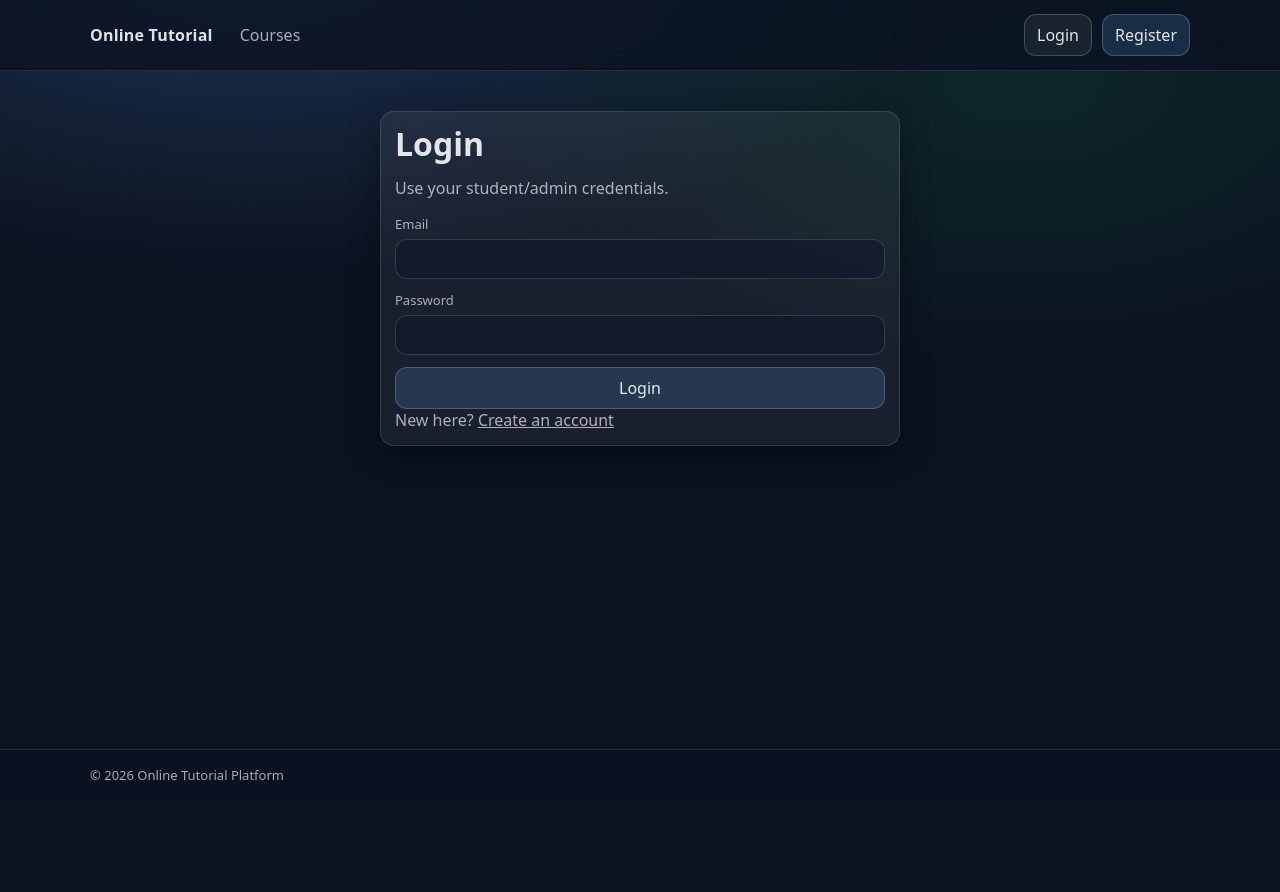
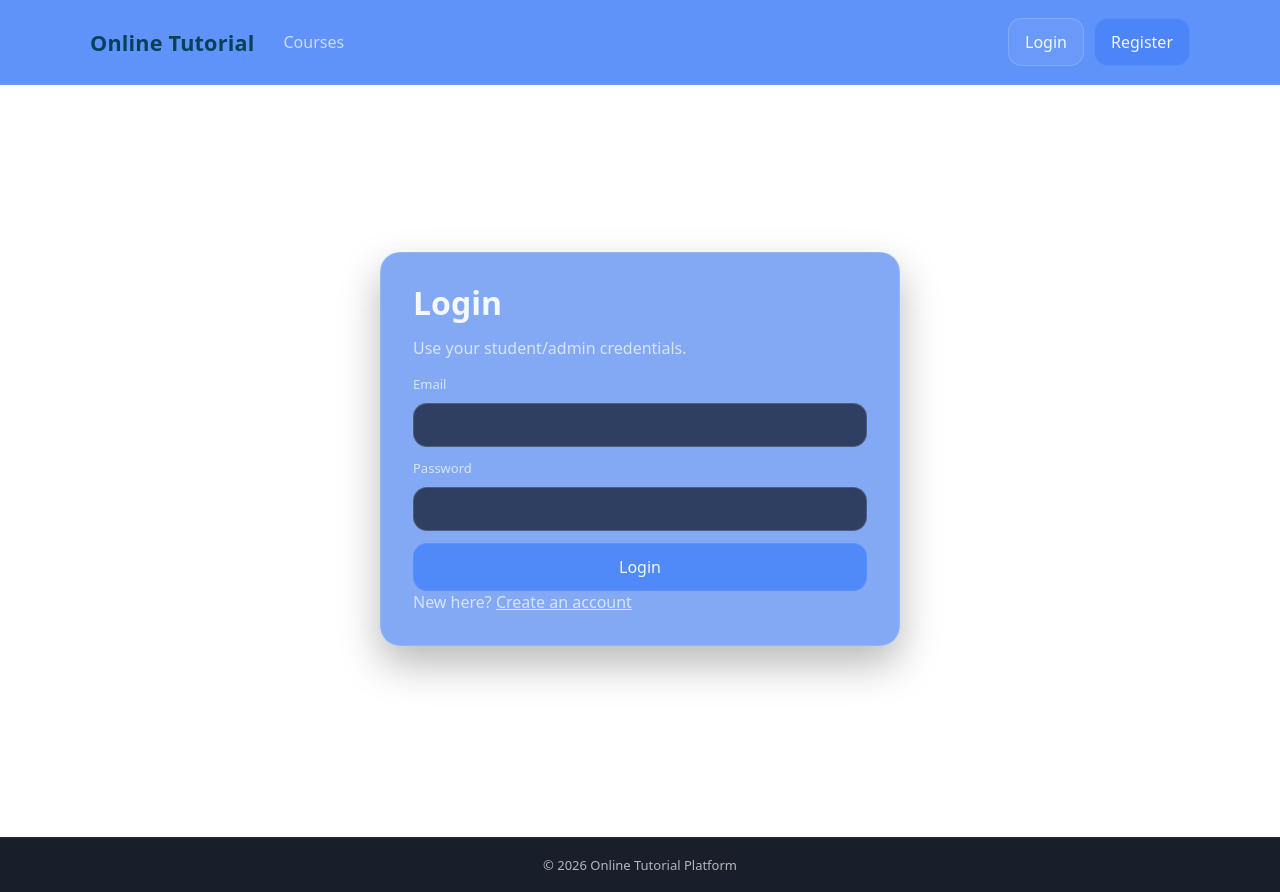
Before and after one commit to UdhayKiran1427/E-learning-platform, a React (Vite) app in the folder frontend/: page /login in a window 1280 px wide. Before the commit the page ends 800 px from the top, so only its background shows below. Built offline with nearby package versions, Linux system fonts and the light colour scheme.

Commit message:
Fixed some UI error

```diff
--- a/frontend/src/App.css
+++ b/frontend/src/App.css
@@ -2,6 +2,7 @@
   min-height: 100vh;
   display: flex;
   flex-direction: column;
+  /* background: linear-gradient(180deg, rgba(7, 11, 25, 0.94), rgba(10, 18, 32, 0.99)); */
 }
 
 .container {
@@ -13,21 +14,24 @@
   position: sticky;
   top: 0;
   z-index: 20;
-  backdrop-filter: blur(10px);
-  background: rgba(10, 18, 32, 0.75);
-  border-bottom: 1px solid rgba(255, 255, 255, 0.1);
+  backdrop-filter: blur(14px);
+  background: rgba(73, 132, 249, 0.88);
+  border-bottom: 1px solid rgba(255, 255, 255, 0.06);
 }
 
 .topbar-inner {
   display: flex;
   gap: 16px;
   align-items: center;
-  padding: 14px 0;
+  justify-content: space-between;
+  padding: 18px 0;
 }
 
 .brand {
-  font-weight: 800;
+  font-weight: 900;
   letter-spacing: 0.2px;
+  font-size: 1.35rem;
+  color: #09405a;
   text-decoration: none;
   white-space: nowrap;
 }
@@ -43,15 +47,17 @@
 .nav a {
   text-decoration: none;
   color: var(--muted);
-  padding: 6px 10px;
-  border-radius: 10px;
+  padding: 8px 12px;
+  border-radius: 12px;
   border: 1px solid transparent;
+  transition: all 0.2s ease;
 }
 
+.nav a:hover,
 .nav a.active {
   color: var(--text);
-  background: rgba(255, 255, 255, 0.06);
-  border-color: rgba(255, 255, 255, 0.12);
+  background: rgba(255, 255, 255, 0.08);
+  border-color: rgba(255, 255, 255, 0.14);
 }
 
 .authbox {
@@ -65,7 +71,7 @@
   font-size: 13px;
   padding: 6px 10px;
   border: 1px solid rgba(255, 255, 255, 0.12);
-  background: rgba(255, 255, 255, 0.06);
+  background: rgba(255, 255, 255, 0.04);
   border-radius: 999px;
   max-width: 320px;
   overflow: hidden;
@@ -74,19 +80,21 @@
 }
 
 .main {
-  padding: 20px 0 40px;
+  padding: 24px 0 48px;
   flex: 1;
 }
 
 .footer {
-  border-top: 1px solid rgba(255, 255, 255, 0.1);
-  background: rgba(10, 18, 32, 0.6);
+  border-top: 1px solid rgba(255, 255, 255, 0.08);
+  background: rgba(5, 12, 26, 0.92);
 }
 
 .footer-inner {
-  padding: 16px 0;
+  padding: 18px 0;
   color: var(--muted);
   font-size: 13px;
+  display: flex;
+  justify-content: center;
 }
 
 .h1 {
@@ -104,6 +112,10 @@
   justify-content: space-between;
   gap: 16px;
   align-items: flex-end;
+  padding: 20px;
+  border-radius: 20px;
+  background: rgba(255, 255, 255, 0.03);
+  border: 1px solid rgba(255, 255, 255, 0.06);
 }
 
 .stack {
@@ -161,10 +173,17 @@
 
 .card {
   border: 1px solid var(--card-border);
-  background: var(--card);
-  border-radius: 14px;
-  padding: 14px;
+  background: rgba(114, 158, 244, 0.88);
+  border-radius: 20px;
+  padding: 22px;
   box-shadow: var(--shadow);
+  transition: transform 0.25s ease, box-shadow 0.25s ease, border-color 0.25s ease;
+}
+
+.card:hover {
+  transform: translateY(-2px);
+  box-shadow: rgba(0, 0, 0, 0.3) 0 24px 50px;
+  border-color: rgba(96, 165, 250, 0.3);
 }
 
 .card-title {
@@ -173,29 +192,31 @@
 
 .badge {
   font-size: 12px;
-  padding: 4px 8px;
+  padding: 6px 10px;
   border-radius: 999px;
   border: 1px solid rgba(255, 255, 255, 0.14);
   color: var(--muted);
-  background: rgba(255, 255, 255, 0.04);
+  background: rgba(255, 255, 255, 0.06);
 }
 
 .btn {
-  border: 1px solid rgba(255, 255, 255, 0.2);
-  background: rgba(96, 165, 250, 0.18);
+  border: 1px solid rgba(96, 165, 250, 0.35);
+  background: rgba(73, 132, 249, 0.88);
   color: var(--text);
-  padding: 9px 12px;
-  border-radius: 12px;
+  padding: 12px 16px;
+  border-radius: 14px;
   cursor: pointer;
   text-decoration: none;
   display: inline-flex;
   align-items: center;
   justify-content: center;
   gap: 8px;
+  transition: transform 0.2s ease, background-color 0.2s ease, box-shadow 0.2s ease;
 }
 
 .btn:hover {
-  background: rgba(96, 165, 250, 0.25);
+  transform: translateY(-1px);
+  background: rgba(96, 165, 250, 0.3);
 }
 
 .btn:disabled {
@@ -204,7 +225,8 @@
 }
 
 .btn-secondary {
-  background: rgba(255, 255, 255, 0.06);
+  background: rgba(255, 255, 255, 0.07);
+  border-color: rgba(255, 255, 255, 0.16);
 }
 
 .btn-danger {
@@ -213,31 +235,39 @@
 }
 
 .btn-danger:hover {
-  background: rgba(239, 68, 68, 0.25);
+  background: rgba(239, 68, 68, 0.26);
 }
 
 .input {
   width: 100%;
-  padding: 10px 12px;
-  border-radius: 12px;
-  border: 1px solid rgba(255, 255, 255, 0.14);
-  background: rgba(15, 23, 42, 0.55);
+  padding: 12px 14px;
+  border-radius: 14px;
+  border: 1px solid rgba(255, 255, 255, 0.16);
+  background: rgba(15, 23, 42, 0.72);
   color: var(--text);
+  transition: border-color 0.2s ease, box-shadow 0.2s ease;
+}
+
+.input:focus {
+  outline: none;
+  border-color: rgba(96, 165, 250, 0.6);
+  box-shadow: 0 0 0 4px rgba(96, 165, 250, 0.12);
 }
 
 .label {
   display: flex;
   flex-direction: column;
-  gap: 6px;
+  gap: 10px;
   color: var(--muted);
   font-size: 13px;
 }
 
 .alert {
-  padding: 10px 12px;
-  border-radius: 12px;
-  border: 1px solid rgba(255, 255, 255, 0.14);
+  padding: 14px 16px;
+  border-radius: 16px;
+  border: 1px solid rgba(255, 255, 255, 0.12);
   background: rgba(255, 255, 255, 0.05);
+  color: var(--text);
 }
 
 .alert.error,
@@ -255,12 +285,14 @@
 .auth-wrap {
   display: flex;
   justify-content: center;
-  align-items: flex-start;
-  padding-top: 20px;
+  align-items: center;
+  min-height: calc(100vh - 120px);
+  padding: 36px 0;
 }
 
 .auth-card {
   width: min(520px, 100%);
+  padding: 32px;
 }
 
 .table {
--- a/frontend/src/components/Layout.jsx
+++ b/frontend/src/components/Layout.jsx
@@ -22,10 +22,11 @@ export function Layout() {
            ): null}
             {isAuthed && user?.role === 'student' ? (
               <>
-              <NavLink to="/me/enrollments">My Enrollments</NavLink>
               <NavLink to="/" end>
               Courses
             </NavLink>
+              <NavLink to="/me/enrollments">My Enrollments</NavLink>
+              <NavLink to="/me/profile">Profile</NavLink>
             </>
             ) : null}
             {isAuthed && user?.role === 'admin' ? (
@@ -35,6 +36,7 @@ export function Layout() {
                 <NavLink to="/admin/students">Students</NavLink>
                 <NavLink to="/admin/enrollments">Enrollments</NavLink>
                 <NavLink to="/admin/admins">Create Admin</NavLink>
+                <NavLink to="/me/profile">Profile</NavLink>
               </>
             ) : null}
           </nav>
--- a/frontend/src/index.css
+++ b/frontend/src/index.css
@@ -1,28 +1,35 @@
 :root {
-  --bg: #0b1220;
-  --panel: #0f172a;
-  --card: rgba(255, 255, 255, 0.06);
-  --card-border: rgba(255, 255, 255, 0.12);
-  --text: rgba(255, 255, 255, 0.88);
-  --muted: rgba(255, 255, 255, 0.65);
+  /* --bg: #070f1f; */
+  --panel: #0d162f;
+  --card: rgba(15, 23, 42, 0.75);
+  --card-border: rgba(255, 255, 255, 0.14);
+  --text: rgba(255, 255, 255, 0.92);
+  --muted: rgba(255, 255, 255, 0.68);
   --danger: #ef4444;
   --success: #22c55e;
   --primary: #60a5fa;
-  --shadow: rgba(0, 0, 0, 0.35) 0 10px 30px;
+  --shadow: rgba(0, 0, 0, 0.28) 0 18px 40px;
   font-family: system-ui, -apple-system, 'Segoe UI', Roboto, Arial, sans-serif;
   color: var(--text);
-  background: radial-gradient(1200px 600px at 20% -10%, rgba(96, 165, 250, 0.25), transparent 60%),
-    radial-gradient(900px 500px at 80% 10%, rgba(34, 197, 94, 0.12), transparent 60%),
-    var(--bg);
+  /* background: radial-gradient(1200px 600px at 20% -10%, rgba(96, 165, 250, 0.22), transparent 60%),
+    radial-gradient(900px 500px at 80% 10%, rgba(34, 197, 94, 0.1), transparent 60%),
+    var(--bg); */
 }
 
 * {
   box-sizing: border-box;
 }
 
+html,
+body {
+  min-height: 100%;
+}
+
 body {
   margin: 0;
-  min-height: 100vh;
+  /* background: radial-gradient(circle at top left, rgba(96, 165, 250, 0.12), transparent 30%),
+    radial-gradient(circle at bottom right, rgba(34, 197, 94, 0.08), transparent 30%),
+    var(--bg); */
 }
 
 a {
--- a/frontend/src/pages/MyEnrollmentsPage.jsx
+++ b/frontend/src/pages/MyEnrollmentsPage.jsx
@@ -45,7 +45,7 @@ export function MyEnrollmentsPage() {
                 <span className="badge">Progress: {e.progress_percentage ?? 0}%</span>
               </div>
               {e.course_id ? (
-                <Link className="btn btn-secondary" to={`/courses/${e.course_id}`}>
+                <Link className="btn btn-secondary" to={`/courses/${e.course_id}/view`}>
                   View course
                 </Link>
               ) : (
--- /dev/null
+++ b/frontend/src/pages/ProfilePage.jsx
@@ -0,0 +1,110 @@
+import { useEffect, useState } from 'react'
+import { Link } from 'react-router-dom'
+import { useAuth } from '../auth/AuthContext.jsx'
+import { api, unwrap } from '../lib/api'
+import { setStoredUser } from '../lib/storage'
+
+export function ProfilePage() {
+  const { user } = useAuth()
+  const [form, setForm] = useState({ fullName: '', email: '', currentPassword: '', newPassword: '' })
+  const [loading, setLoading] = useState(true)
+  const [busy, setBusy] = useState(false)
+  const [error, setError] = useState('')
+  const [success, setSuccess] = useState('')
+
+  useEffect(() => {
+    async function load() {
+      try {
+        setError('')
+        const res = await api.get('/auth/profile')
+        const prof = unwrap(res)
+        setForm((s) => ({ ...s, fullName: prof?.fullName || prof?.full_name || '', email: prof?.email || '' }))
+      } catch (e) {
+        setError(e?.response?.data?.message || e.message || 'Failed to load profile')
+      } finally {
+        setLoading(false)
+      }
+    }
+    load()
+  }, [])
+
+  function onChange(e) {
+    const { name, value } = e.target
+    setForm((s) => ({ ...s, [name]: value }))
+  }
+
+  async function onSubmit(e) {
+    e.preventDefault()
+    setBusy(true)
+    setError('')
+    setSuccess('')
+    try {
+      const payload = {
+        fullName: form.fullName,
+        email: form.email,
+        currentPassword: form.currentPassword,
+        newPassword: form.newPassword || undefined,
+      }
+      await api.put('/users/profile', payload)
+      // refresh stored profile
+      const prof = unwrap(await api.get('/auth/profile'))
+      setStoredUser(prof)
+      setSuccess('Profile updated successfully. Reloading...')
+      // small delay then reload to refresh AuthContext
+      setTimeout(() => window.location.reload(), 800)
+    } catch (err) {
+      setError(err?.response?.data?.message || err.message || 'Failed to update profile')
+    } finally {
+      setBusy(false)
+    }
+  }
+
+  if (loading) return <div className="card">Loading…</div>
+
+  return (
+    <div className="stack gap-16">
+      <div className="page-head">
+        <div>
+          <h1 className="h1">Profile</h1>
+          <p className="muted">View and update your profile information.</p>
+        </div>
+        <Link className="btn btn-secondary" to="/">
+          Back
+        </Link>
+      </div>
+
+      {error ? <div className="card error">{error}</div> : null}
+      {success ? <div className="card success">{success}</div> : null}
+
+      <form onSubmit={onSubmit} className="card stack gap-12">
+        <label className="label">
+          Full name
+          <input name="fullName" value={form.fullName} onChange={onChange} className="input" />
+        </label>
+
+        <label className="label">
+          Email
+          <input name="email" value={form.email} onChange={onChange} type="email" className="input" />
+        </label>
+
+        <label className="label">
+          Current password (required)
+          <input name="currentPassword" value={form.currentPassword} onChange={onChange} type="password" className="input" />
+        </label>
+
+        <label className="label">
+          New password (leave empty to keep current)
+          <input name="newPassword" value={form.newPassword} onChange={onChange} type="password" className="input" />
+        </label>
+
+        <div className="row">
+          <button className="btn" type="submit" disabled={busy}>
+            {busy ? 'Saving…' : 'Save Profile'}
+          </button>
+        </div>
+      </form>
+    </div>
+  )
+}
+
+export default ProfilePage
```
Also changed, not shown: frontend/src/App.jsx (+12 -0 lines), frontend/src/pages/CourseDetailsPage.jsx (+6 -3 lines), frontend/src/pages/CourseViewPage.jsx (added, +64 -0 lines), 1 other file (tests, documents, lock files or other folders).
